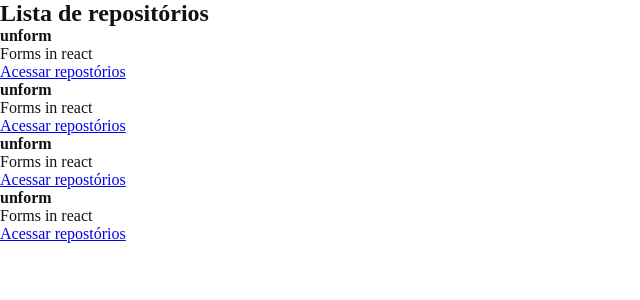
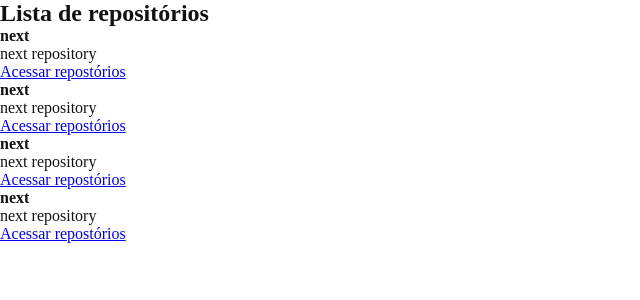
Before and after one commit to eltoncampos1/Github-explorer, a React app: page / in a window 1280 px wide. Shown: the top 300 px of the page, without its empty margins (0-640 px from the left). Built offline with nearby package versions, Linux system fonts and the light colour scheme.

Commit message:
chore: add repository item dynamic

```diff
--- a/src/Components/RepositoryList.jsx
+++ b/src/Components/RepositoryList.jsx
@@ -1,29 +1,21 @@
+import { RepositoryItem } from "./RepositoryItem";
+
+const repository = {
+  name: 'next',
+  description: 'next repository',
+  link: 'https://github.com/eltoncampos1/Next-App-Boilerplate'
+}
+
 export function RepositoryList() {
   return (
     <section className="repository-list">
       <h1>Lista de repositórios</h1>
 
       <ul>
-        <li>
-          <strong>unform</strong>
-          <p>Forms in react</p>
-          <a href="#">Acessar repostórios</a>
-        </li>
-        <li>
-          <strong>unform</strong>
-          <p>Forms in react</p>
-          <a href="#">Acessar repostórios</a>
-        </li>
-        <li>
-          <strong>unform</strong>
-          <p>Forms in react</p>
-          <a href="#">Acessar repostórios</a>
-        </li>
-        <li>
-          <strong>unform</strong>
-          <p>Forms in react</p>
-          <a href="#">Acessar repostórios</a>
-        </li>
+        <RepositoryItem repository={repository} />
+        <RepositoryItem repository={repository} />
+        <RepositoryItem repository={repository} />
+        <RepositoryItem repository={repository} />
       </ul>
     </section>
   );
```
